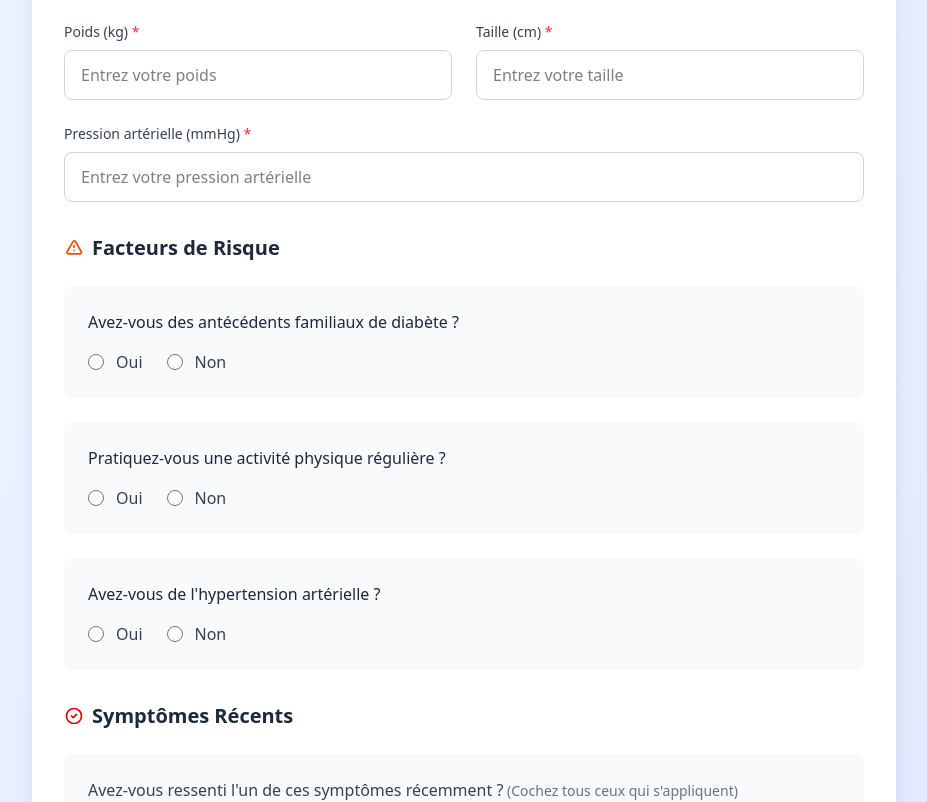
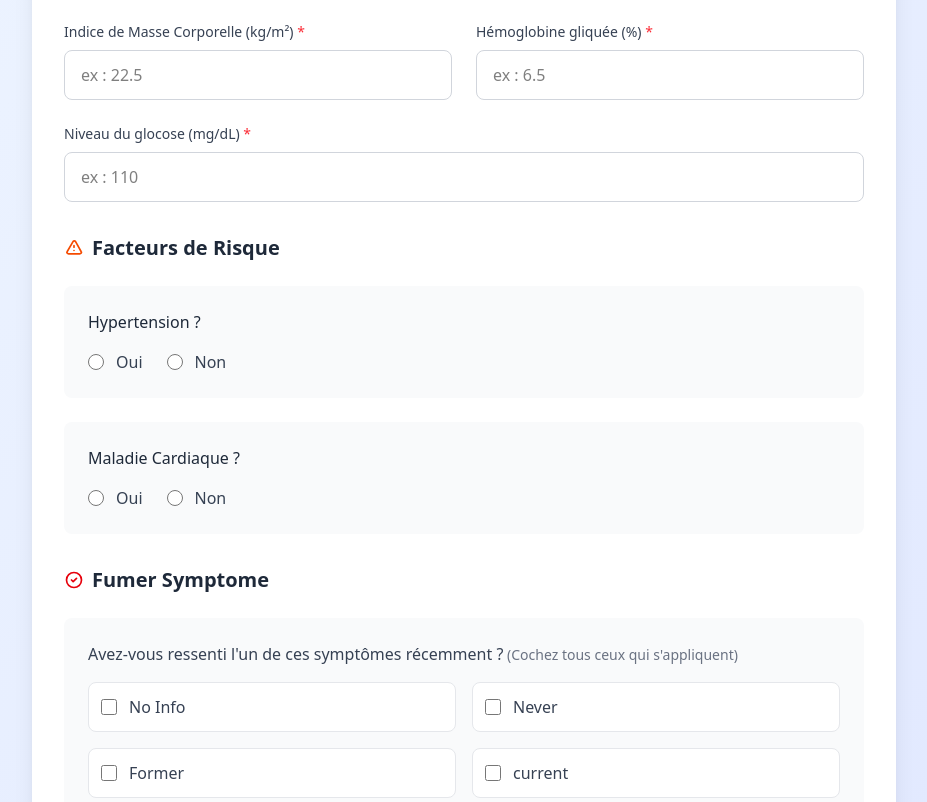
Before and after one commit to glodimugisho001/med-predictor, a React (Vite) app in the folder frontend/: page /resultDiabet in a window 1280 px wide. Shown: the part 485-1287 px from the top of the page, without its empty margins (176-1103 px from the left). Built offline with nearby package versions, Linux system fonts and the light colour scheme.

Commit message:
some input changed

```diff
--- a/frontend/src/App.jsx
+++ b/frontend/src/App.jsx
@@ -16,31 +16,25 @@ export const MyContext = createContext()
 const dataRisque = {
   data1: [
     {
-      title: "Avez-vous des antécédents familiaux de diabète ?",
+      title: "Hypertension ?",
       oui: "Oui",
       non: "Non",
-      nom: "antecedant",
+      nom: "hypertension",
     },
     {
-      title: "Pratiquez-vous une activité physique régulière ?",
+      title: "Maladie Cardiaque ?",
       oui: "Oui",
       non: "Non",
-      nom: "physique",
-    },
-    {
-      title: "Avez-vous de l'hypertension artérielle ?",
-      oui: "Oui",
-      non: "Non",
-      nom: "arterielle",
-    },
+      nom: "cardiaque",
+    }
   ],
-  dataSymptome: [
-    "Soif excessive",
-    "Urination fréquente",
-    "Fatigue inhabituelle",
-    "Vision flouen",
-    "Cicatrisation lente",
-    "Infections fréquentes",
+  FumerSymptome: [
+    'No Info',
+    "Never",
+    "Former",
+    "current",
+    "not current ",
+    "Ever"
   ],
 };
 
@@ -89,22 +83,25 @@ const Formulaire = ({setResult, setResultData}) => {
       .string()
       .required("Le genre est requis")
       .oneOf(["Homme", "Femme"], "Le genre doit être 'Homme' ou 'Femme'"),
-    weight: yup
+    MasseCorporelle: yup
       .number()
       .typeError("Le poids est requis")
       .required("Le poids est requis")
-      .min(0, "Le poids doit être un nombre positif"),
-    height: yup
+      .min(10, "La masse corporelle doit être entre 10 et 60")
+      .max(60, "La masse corporelle doit être entre 10 et 60"),
+    hemoglobine: yup
       .number()
       .typeError("La taille est requise")
       .required("La taille est requise")
-      .min(0, "La taille doit être un nombre positif"),
-    bloodPressure: yup
+      .min(3, "L'hemoglobine doit être entre 3 et 15")
+      .max(15, "L'hemoglobine doit être entre 3 et 15"),
+    glucose: yup
       .number()
       .typeError("La pression artérielle est requise")
       .required("La pression artérielle est requise")
-      .min(0, "La pression artérielle doit être un nombre positif"),
-    symptomes: yup.array().of(yup.string()).optional(),
+      .min(50, "Le niveau de glucose doit être entre 50 et 500")
+      .max(500, "Le niveau de glucose doit être entre 50 et 500"),
+    //symptomes: yup.array().of(yup.string()).optional(),
     ...radioFields,
   });
   const {
@@ -225,64 +222,72 @@ const Formulaire = ({setResult, setResultData}) => {
                   </div>
 
                   <div>
-                    <label htmlFor="weight" className="block text-sm font-medium text-gray-700 mb-2">
-                      Poids (kg) <span className="text-red-500">*</span>
+                    <label htmlFor="MasseCorporelle" className="block text-sm font-medium text-gray-700 mb-2">
+                    Indice de Masse Corporelle (kg/m²) <span className="text-red-500">*</span>
                     </label>
                     <input
                       type="number"
-                      id="weight"
-                      {...register("weight")}
-                      placeholder="Entrez votre poids"
+                      id="MasseCorporelle"
+                      {...register("MasseCorporelle")}
+                      placeholder="ex : 22.5"
+                      step="0.1"
                       className="w-full px-4 py-3 border border-gray-300 rounded-lg focus:ring-2 focus:ring-blue-500 focus:border-blue-500 transition-colors duration-200"
                     />
-                    {errors.weight && (
+                    {errors.MasseCorporelle && (
                       <p className="mt-1 text-sm text-red-600 flex items-center">
                         <svg className="w-4 h-4 mr-1" fill="none" stroke="currentColor" viewBox="0 0 24 24">
                           <path strokeLinecap="round" strokeLinejoin="round" strokeWidth="2" d="M12 8v4m0 4h.01M21 12a9 9 0 11-18 0 9 9 0 0118 0z"></path>
                         </svg>
-                        {errors.weight.message}
+                        {errors.MasseCorporelle.message}
                       </p>
                     )}
                   </div>
 
                   <div>
-                    <label htmlFor="height" className="block text-sm font-medium text-gray-700 mb-2">
-                      Taille (cm) <span className="text-red-500">*</span>
+                    <label htmlFor="hemoglobine
+                      " className="block text-sm font-medium text-gray-700 mb-2">
+                      Hémoglobine gliquée (%) <span className="text-red-500">*</span>
                     </label>
                     <input
                       type="number"
-                      id="height"
-                      {...register("height")}
-                      placeholder="Entrez votre taille"
+                      id="hemoglobine"
+                      {...register("hemoglobine")}
+                      placeholder="ex : 6.5"
+                      min="3"
+                      max="15"
+                      step="0.1"
                       className="w-full px-4 py-3 border border-gray-300 rounded-lg focus:ring-2 focus:ring-blue-500 focus:border-blue-500 transition-colors duration-200"
                     />
-                    {errors.height && (
+                    {errors.hemoglobine && (
                       <p className="mt-1 text-sm text-red-600 flex items-center">
                         <svg className="w-4 h-4 mr-1" fill="none" stroke="currentColor" viewBox="0 0 24 24">
                           <path strokeLinecap="round" strokeLinejoin="round" strokeWidth="2" d="M12 8v4m0 4h.01M21 12a9 9 0 11-18 0 9 9 0 0118 0z"></path>
                         </svg>
-                        {errors.height.message}
+                        {errors.hemoglobine.message}
                       </p>
                     )}
                   </div>
 
                   <div className="md:col-span-2">
-                    <label htmlFor="bloodPressure" className="block text-sm font-medium text-gray-700 mb-2">
-                      Pression artérielle (mmHg) <span className="text-red-500">*</span>
+                    <label htmlFor="glucose" className="block text-sm font-medium text-gray-700 mb-2">
+                    Niveau du glocose (mg/dL) <span className="text-red-500">*</span>
                     </label>
                     <input
                       type="number"
-                      id="bloodPressure"
-                      {...register("bloodPressure")}
-                      placeholder="Entrez votre pression artérielle"
+                      id="glucose"
+                      {...register("glucose")}
+                      placeholder="ex : 110"
+                      min="50"
+                      max="500"
+                      step="0.1"
                       className="w-full px-4 py-3 border border-gray-300 rounded-lg focus:ring-2 focus:ring-blue-500 focus:border-blue-500 transition-colors duration-200"
                     />
-                    {errors.bloodPressure && (
+                    {errors.glucose && (
                       <p className="mt-1 text-sm text-red-600 flex items-center">
                         <svg className="w-4 h-4 mr-1" fill="none" stroke="currentColor" viewBox="0 0 24 24">
                           <path strokeLinecap="round" strokeLinejoin="round" strokeWidth="2" d="M12 8v4m0 4h.01M21 12a9 9 0 11-18 0 9 9 0 0118 0z"></path>
                         </svg>
-                        {errors.bloodPressure.message}
+                        {errors.glucose.message}
                       </p>
                     )}
                   </div>
@@ -341,7 +346,7 @@ const Formulaire = ({setResult, setResultData}) => {
                   <svg className="w-5 h-5 mr-2 text-red-600" fill="none" stroke="currentColor" viewBox="0 0 24 24">
                     <path strokeLinecap="round" strokeLinejoin="round" strokeWidth="2" d="M9 12l2 2 4-4m6 2a9 9 0 11-18 0 9 9 0 0118 0z"></path>
                   </svg>
-                  Symptômes Récents
+                  Fumer Symptome
                 </h3>
 
                 <div className="bg-gray-50 rounded-lg p-6">
@@ -351,7 +356,7 @@ const Formulaire = ({setResult, setResultData}) => {
                   </p>
 
                   <div className="grid grid-cols-1 md:grid-cols-2 gap-4">
-                    {dataRisque.dataSymptome.map((item, index) => (
+                    {dataRisque.FumerSymptome.map((item, index) => (
                       <label key={index} className="flex items-center p-3 bg-white rounded-lg border border-gray-200 hover:border-blue-300 cursor-pointer transition-colors duration-200">
                         <input
                           type="checkbox"
--- a/frontend/src/ResultDiabetics.jsx
+++ b/frontend/src/ResultDiabetics.jsx
@@ -67,16 +67,16 @@ export default function ResultDiabetics() {
                     <span className="text-gray-800 font-semibold">{value?.genre}</span>
                   </div>
                   <div className="flex justify-between items-center py-2 border-b border-gray-200">
-                    <span className="text-gray-600 font-medium">Poids</span>
-                    <span className="text-gray-800 font-semibold">{value?.weight} kg</span>
+                    <span className="text-gray-600 font-medium">Indice de Masse Corporelle</span>
+                    <span className="text-gray-800 font-semibold">{value?.MasseCorporelle} kg/m²</span>
                   </div>
                   <div className="flex justify-between items-center py-2 border-b border-gray-200">
-                    <span className="text-gray-600 font-medium">Taille</span>
-                    <span className="text-gray-800 font-semibold">{value?.height} cm</span>
+                    <span className="text-gray-600 font-medium">Hémoglobine gliquée</span>
+                    <span className="text-gray-800 font-semibold">{value?.hemoglobine} %</span>
                   </div>
                   <div className="flex justify-between items-center py-2 border-b border-gray-200">
-                    <span className="text-gray-600 font-medium">Pression artérielle</span>
-                    <span className="text-gray-800 font-semibold">{value?.bloodPressure} mmHg</span>
+                    <span className="text-gray-600 font-medium">Niveau du glocose</span>
+                    <span className="text-gray-800 font-semibold">{value?.glucose} mg/dL</span>
                   </div>
                 </div>
               </div>
@@ -86,35 +86,25 @@ export default function ResultDiabetics() {
                 <h4 className="font-medium text-gray-700 text-sm uppercase tracking-wide mb-3">
                   Facteurs de Risque
                 </h4>
-                <div className="space-y-3">
-                  <div className="flex justify-between items-center py-2 border-b border-gray-200">
-                    <span className="text-gray-600 font-medium">Antécédents familiaux</span>
+                <div className="flex justify-between items-center py-2 border-b border-gray-200">
+                    <span className="text-gray-600 font-medium">Hypertension</span>
                     <span className={`px-3 py-1 rounded-full text-xs font-medium ${
-                      value?.antecedant === "Oui"
+                      value?.hypertension === "Oui"
                         ? "bg-red-100 text-red-800"
                         : "bg-green-100 text-green-800"
                     }`}>
-                      {value?.antecedant}
+                      {value?.hypertension}
                     </span>
                   </div>
+                <div className="space-y-3">
                   <div className="flex justify-between items-center py-2 border-b border-gray-200">
-                    <span className="text-gray-600 font-medium">Activité physique</span>
+                    <span className="text-gray-600 font-medium">Maladie Cardiaque</span>
                     <span className={`px-3 py-1 rounded-full text-xs font-medium ${
-                      value?.physique === "Oui"
-                        ? "bg-green-100 text-green-800"
-                        : "bg-red-100 text-red-800"
-                    }`}>
-                      {value?.physique}
-                    </span>
-                  </div>
-                  <div className="flex justify-between items-center py-2 border-b border-gray-200">
-                    <span className="text-gray-600 font-medium">Hypertension</span>
-                    <span className={`px-3 py-1 rounded-full text-xs font-medium ${
-                      value?.arterielle === "Oui"
+                      value?.cardiaque === "Oui"
                         ? "bg-red-100 text-red-800"
                         : "bg-green-100 text-green-800"
                     }`}>
-                      {value?.arterielle}
+                      {value?.cardiaque}
                     </span>
                   </div>
                 </div>
@@ -125,7 +115,7 @@ export default function ResultDiabetics() {
             {value?.symptomes && value.symptomes.length > 0 && (
               <div className="mt-6 pt-6 border-t border-gray-200">
                 <h4 className="font-medium text-gray-700 text-sm uppercase tracking-wide mb-3">
-                  Symptômes Signalés
+                  fumeur Symptômes Signalés
                 </h4>
                 <div className="flex flex-wrap gap-2">
                   {value.symptomes.map((symptom, index) => (
```
